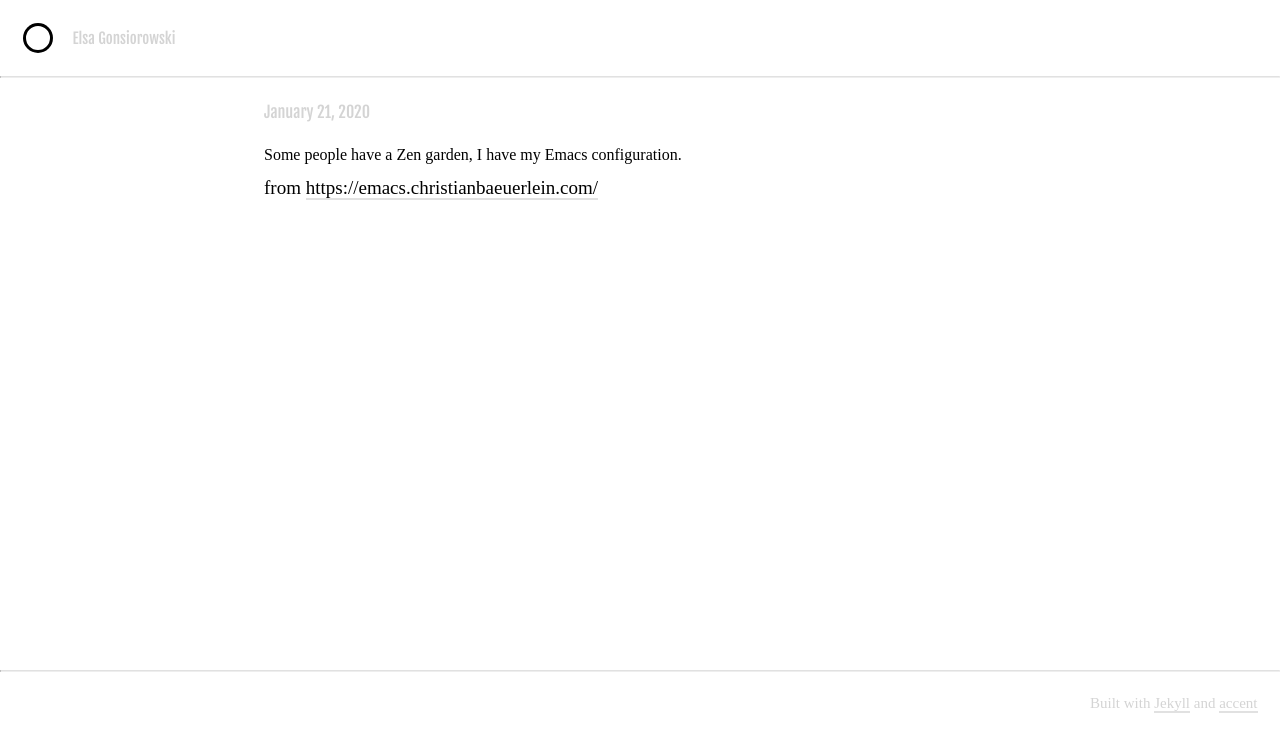
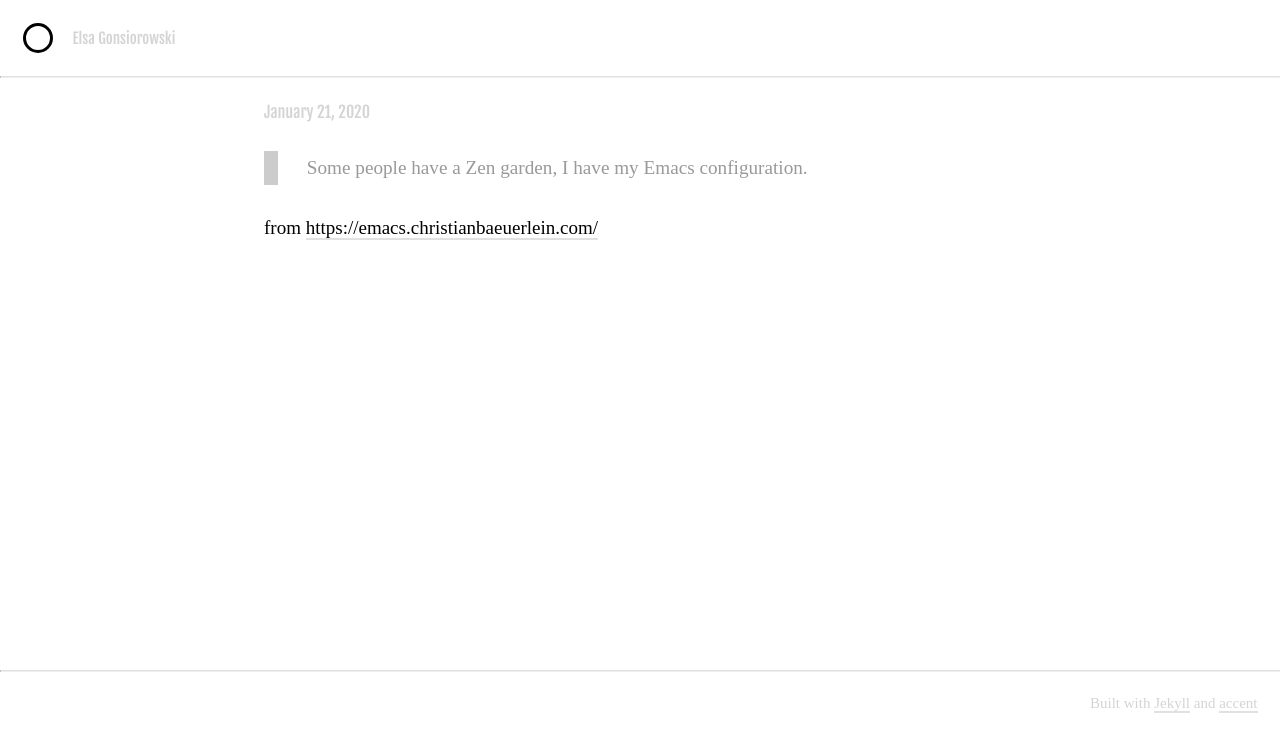
Before and after one commit to gonsie/gonsie.github.io, a Jekyll site: the page built from _posts/2020-01-21-quote-emacs-zen-garden.md, in a window 1280 px wide. Shown: the top 752 px of the page. Built offline with Jekyll 4.4.1, drawn with Linux system fonts in a browser that asks for light colours; some web fonts are replaced.

Commit message:
use blockquote element

```diff
--- a/_layouts/quote.html
+++ b/_layouts/quote.html
@@ -7,7 +7,7 @@ layout: default
   <div class="post-date">
     <time>{{ page.date | date: '%B %d, %Y '}}</time>
   </div>
-  <quote>{{ page.title }}</quote>
+  <blockquote>{{ page.title }}</blockquote>
   {% if page.link %}
   <p>from <a href="{{ page.link }}">{{ page.link }}</a></p>
   {% endif %}
```
